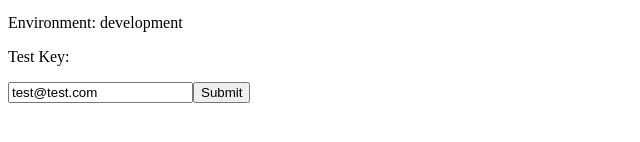
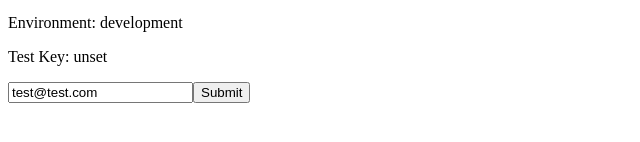
Before and after one commit to kennerdong/myfirstgatsby, a Gatsby site: page / in a window 1280 px wide. Shown: the part 168-310 px from the top of the page, 0-640 px from the left. Built offline with nearby package versions, Linux system fonts and the light colour scheme; Gatsby itself is replaced by a stand-in of ours; no server answers.

Commit message:
tried adding REACT_APP prefix to variables

```diff
--- a/src/pages/index.js
+++ b/src/pages/index.js
@@ -12,7 +12,7 @@ const IndexPage = () => (
       Environment: {process.env.NODE_ENV}
     </p>
     <p>
-      Test Key: {process.env.TEST_KEY}
+      Test Key: {process.env.REACT_APP_TEST_KEY}
     </p>
     <SubscribeEmail />
   </div>
```
